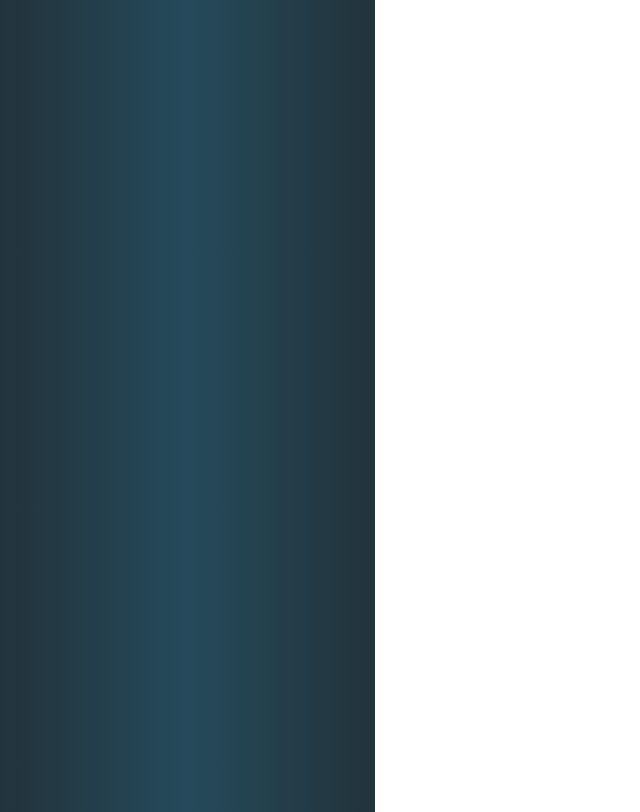
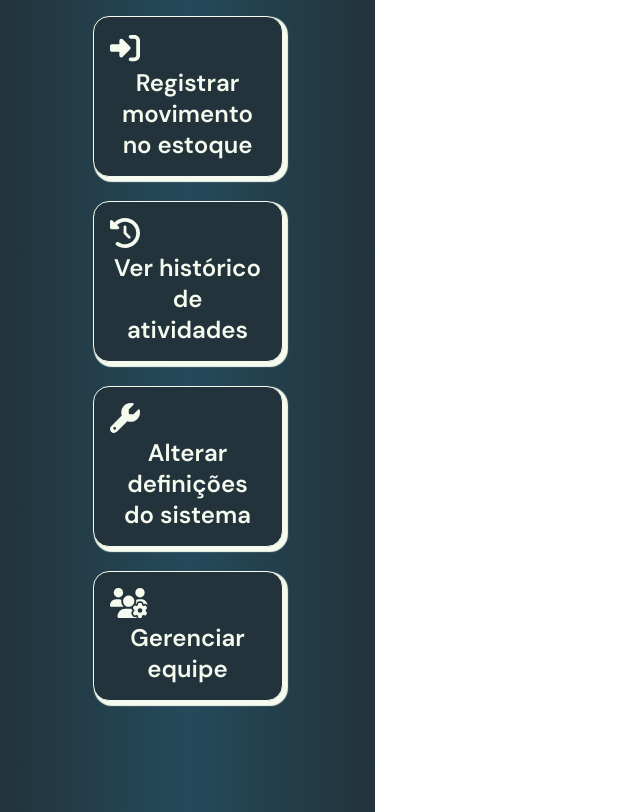
Before and after one commit to Grupo-2-Sustentare/sustentare-web, a React (Create React App) app: page /menu-inicial in a window 1280 px wide. Before the commit this address had no page. Shown: the whole page, without its empty margins (0-640 px from the left). Built offline with nearby package versions, Linux system fonts and the light colour scheme; a web font is replaced by a local one.

Commit message:
12 - Criação das páginas de menu + configurações das rotas.

```diff
--- a/src/components/IconButton/IconButton.module.css
+++ b/src/components/IconButton/IconButton.module.css
@@ -1,6 +1,7 @@
 .iconButton{
-    width: 150px;
-    height: 120px;
+    min-width: 150px;
+    min-height: 120px;
+    height: fit-content;
     border-radius: 16px;
     background-color: var(--gunmetal);
     box-shadow: var(--sombra-branca);
--- a/src/pages/cadastros-de-estoque/NewMovement/NewMovement.jsx
+++ b/src/pages/cadastros-de-estoque/NewMovement/NewMovement.jsx
@@ -0,0 +1,4 @@
+
+export default function NewMovement({}){
+    return <h4>Página "NewMovement" - à ser implementada</h4>
+}
--- /dev/null
+++ b/src/pages/configuracoes-de-estoque/ConfigurationMenu/ConfigurationMenu.jsx
@@ -0,0 +1,3 @@
+export default function ConfigurationMenu({}){
+     return <h4>Página "ConfigurationMenu" - à ser implementada</h4>
+}
--- a/src/pages/login-e-entrada/Login/Login.jsx
+++ b/src/pages/login-e-entrada/Login/Login.jsx
@@ -6,7 +6,7 @@ import Button from "../../../components/Button/Button";
 import Input from "../../../components/TextInput/TextInput";
 import api from "../../../api";
 import RedirectionList from "../../../components/RedirectionList/RedirectionList"
-
+import MainMenu from "../MainMenu/MainMenu"
 
 const Login = () => {
 
@@ -15,19 +15,21 @@ const Login = () => {
     const [senha, setSenha] = useState(""); // Estado para armazenar o gênero da música
 
     const handleSave = () => {
-        const objetoAdicionado = { // Cria um objeto com os dados do formulário
-            nome,
-            senha
-        };
-
-        // Faz uma requisição POST para a API
-        api.post(`/usuarios/login`, objetoAdicionado).then(() => {
-            toast.success("Novo Card criado com sucesso!"); // Exibe uma mensagem de sucesso
-            sessionStorage.setItem("editado", JSON.stringify(objetoAdicionado)); // Armazena os dados na sessionStorage
-            navigate("/cadastro"); // Redireciona para a página de músicas
-        }).catch(() => {
-            toast.error("Ocorreu um erro ao tentar realizar o login-e-entrada, por favor, tente novamente."); // Exibe uma mensagem de erro se a requisição falhar
-        })
+        // TODO - Desabilitado até conclusão do Front.
+        // const objetoAdicionado = { // Cria um objeto com os dados do formulário
+        //     nome,
+        //     senha
+        // };
+        //
+        // // Faz uma requisição POST para a API
+        // api.post(`/usuarios/login`, objetoAdicionado).then(() => {
+        //     toast.success("Novo Card criado com sucesso!"); // Exibe uma mensagem de sucesso
+        //     sessionStorage.setItem("editado", JSON.stringify(objetoAdicionado)); // Armazena os dados na sessionStorage
+        //     navigate("/cadastro"); // Redireciona para a página de músicas
+        // }).catch(() => {
+        //     toast.error("Ocorreu um erro ao tentar realizar o login-e-entrada, por favor, tente novamente."); // Exibe uma mensagem de erro se a requisição falhar
+        // })
+        navigate("/menu-inicial")
     };
 
     const handleInputChange = (event, setStateFunction) => { // Função para manipular as mudanças nos inputs
--- a/src/pages/login-e-entrada/MainMenu/MainMenu.jsx
+++ b/src/pages/login-e-entrada/MainMenu/MainMenu.jsx
@@ -0,0 +1,31 @@
+import IconButton from "../../../components/IconButton/IconButton";
+import {useNavigate} from "react-router-dom";
+
+export default function MainMenu({}){
+    const navigate = useNavigate();
+
+    return (
+        <>
+            <IconButton
+                icone={"right-to-bracket"}
+                texto={"Registrar movimento no estoque"}
+                onClick={() => navigate("/cadastros-de-estoque")}
+            />
+            <IconButton
+                icone={"clock-rotate-left"}
+                texto={"Ver histórico de atividades"}
+                onClick={() => {alert("Não Implementado")}}
+            />
+            <IconButton
+                icone={"wrench"}
+                texto={"Alterar definições do sistema"}
+                onClick={() => navigate("/configuracoes-de-estoque")}
+            />
+            <IconButton
+                icone={"users-gear"}
+                texto={"Gerenciar equipe"}
+                onClick={() => {alert("Não Implementado")}}
+            />
+        </>
+    )
+}
--- a/src/routes.js
+++ b/src/routes.js
@@ -1,32 +1,26 @@
 import React from "react";
 import { BrowserRouter, Routes, Route } from "react-router-dom";
+import Debug from "./pages/debug/Debug";
 import Login from "./pages/login-e-entrada/Login/Login";
+import MainMenu from "./pages/login-e-entrada/MainMenu/MainMenu";
+import NewMovement from "./pages/cadastros-de-estoque/NewMovement/NewMovement"
+import ConfigurationMenu from "./pages/configuracoes-de-estoque/ConfigurationMenu/ConfigurationMenu";
 import Cadastro from "./pages/configuracoes-de-acesso/Cadastro";
-import Debug from "./pages/debug/Debug";
 
 function Rotas() {
     if (process.env.REACT_APP_MODO_DEBUG === "1"){
-        return (<>
-            <BrowserRouter>
-                <Routes>
-                    <Route path="/" element={<Debug />} />
-                </Routes>
-           </BrowserRouter>
-        </>)
+        return <BrowserRouter><Routes><Route path="/" element={<Debug />} /></Routes></BrowserRouter>
     }
-    else{
     return (
-            <>
         <BrowserRouter>
             <Routes>
                 <Route path="/" element={<Login />} />
-                        <Route path={"/login-e-entrada"} element={<Login />} />
-                        <Route path={"/cadastro"} element={<Cadastro />} />
-                        <Route path={"/debug"} element={<Debug />} />
+                <Route path={"/menu-inicial"} element={<MainMenu />} />
+                <Route path={"/cadastros-de-estoque"} element={<NewMovement />} />
+                <Route path={"/configuracoes-de-estoque"} element={<ConfigurationMenu />} />
+                <Route path={"/configuracoes-de-acesso"} element={<Cadastro />} />
             </Routes>
         </BrowserRouter>
-            </>
         )
 }
-}
 export default Rotas;
```
Also changed, not shown: src/pages/configuracoes-de-estoque/MainMenu/MainMenu.jsx (deleted). Lines whose indentation alone changed are shown as unchanged.
